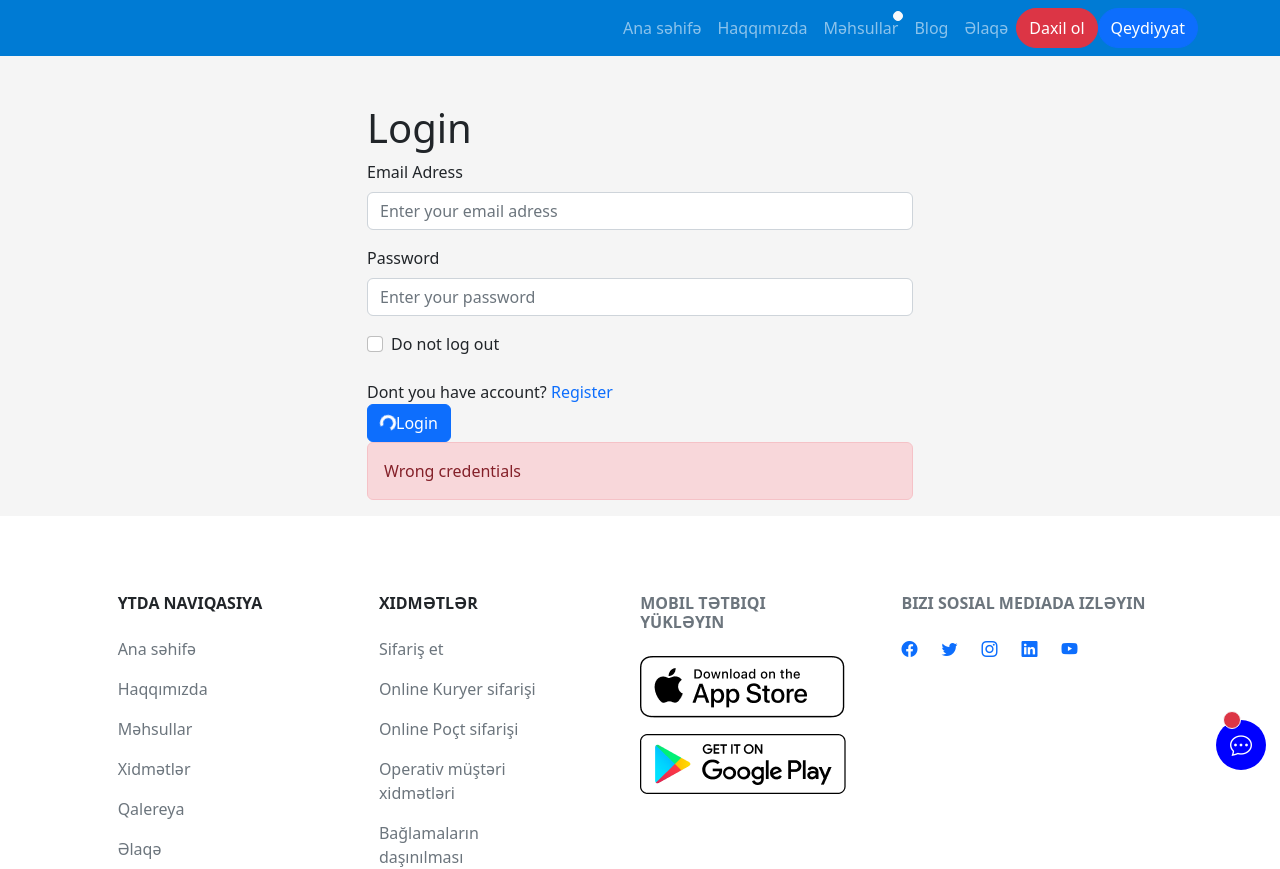
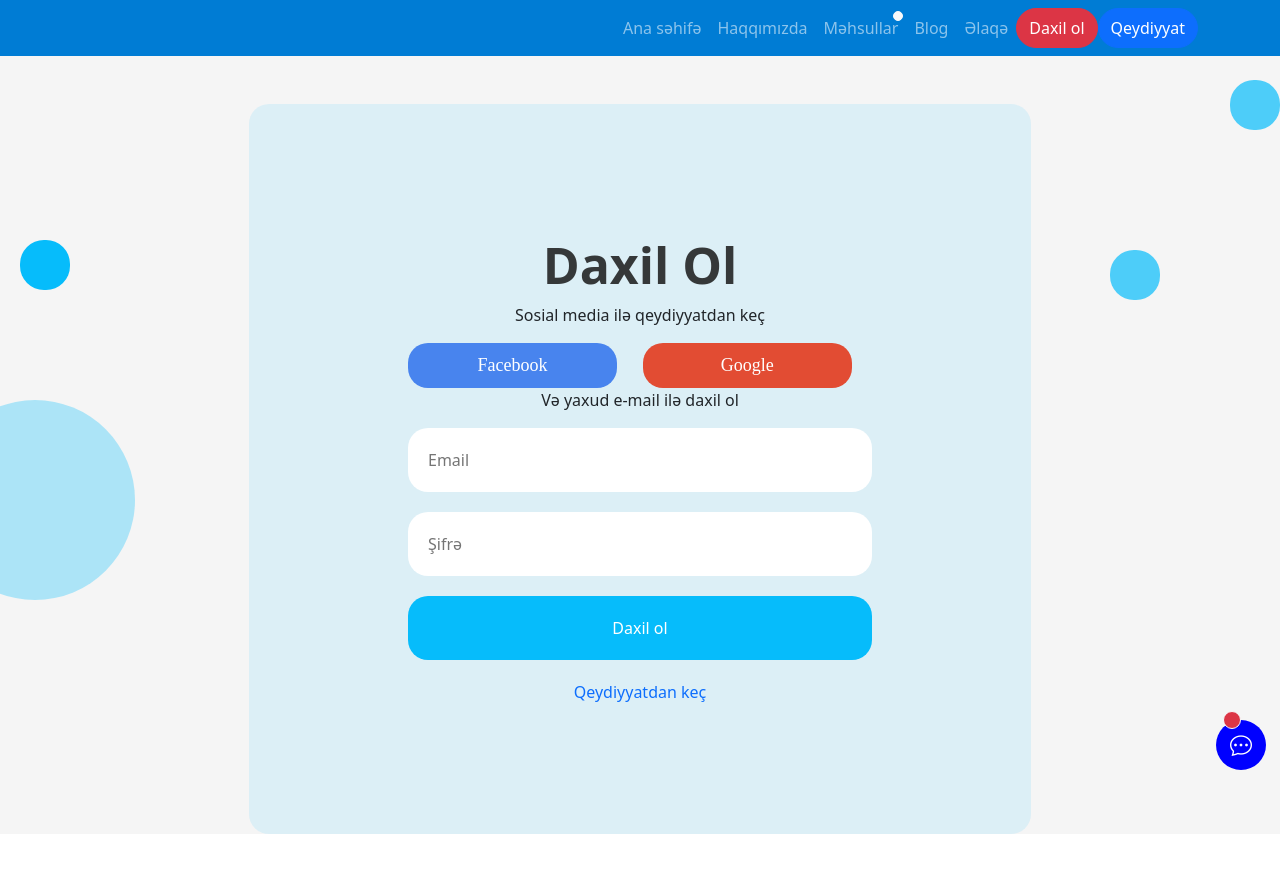
Before and after one commit to ArifBabayev05/ISU, a React (Create React App) app: page /login in a window 1280 px wide. Shown: the top 869 px of the page. Built offline with nearby package versions, Linux system fonts and the light colour scheme.

Commit message:
Register and Login page design finished

```diff
--- a/src/components/FooterComponent.js
+++ b/src/components/FooterComponent.js
@@ -14,7 +14,7 @@ const FooterComponent = () => {
 
             <div className="col-md-2 col-lg-2 col-xl-2 mx-auto mb-4">
               <h6 className="text-uppercase text-dark fw-bold mb-4">
-                ytda naviqasiya
+                Saytda naviqasiya
               </h6>
               <p>
                 <a href="/" className="text-reset">Ana səhifə</a>
@@ -59,7 +59,7 @@ const FooterComponent = () => {
             </div>
 
             <div className="col-md-3 col-lg-2 col-xl-2 mx-auto mb-4">
-              <h6 className="text-uppercase fw-bold mb-4">
+              <h6 className="text-uppercase text-dark fw-bold mb-4">
                 Mobil tətbiqi yükləyin
               </h6>
               <p>
--- a/src/components/Gallery.js
+++ b/src/components/Gallery.js
@@ -13,7 +13,7 @@ const Gallery = () => {
                 </div>
 
                 <Col md={4} xs={12}>
-                    <Card className='galleryCard rounded-0'>
+                    <Card className='galleryCard mb-4 rounded-0'>
                         <Card.Img variant="top" src={img1} />
                         <Card.Body>
                             <Card.Title>Card title</Card.Title>
@@ -35,7 +35,7 @@ const Gallery = () => {
                 </Col>
 
                 <Col md={4} xs={12}>
-                    <Card className='galleryCard rounded-0'>
+                    <Card className='galleryCard mb-4 rounded-0'>
                         <Card.Img variant="top" src={img2} />
                         <Card.Body>
                             <Card.Title>Card title</Card.Title>
@@ -57,7 +57,7 @@ const Gallery = () => {
                 </Col>
 
                 <Col md={4} xs={12}>
-                    <Card className='galleryCard rounded-0'>
+                    <Card className='galleryCard mb-4 rounded-0'>
                         <Card.Img variant="top" src={img3} />
                         <Card.Body>
                             <Card.Title>Card title</Card.Title>
--- a/src/pages/LoginPage.js
+++ b/src/pages/LoginPage.js
@@ -1,85 +1,68 @@
-import { Container, Row, Col, Form, Button, Spinner, Alert } from "react-bootstrap";
+import { Container} from "react-bootstrap";
 import { useState } from "react";
-import { Link } from "react-router-dom";
+import { useNavigate } from "react-router-dom";
+import '../style/login.css'
+
+const LoginPage = () => {
+    const url = ('http://localhost:8000/api/v2/authenticate/token/login/');
+
+    const [loginData, setLoginData] = useState({
+        password: '',
+        email: ''
+    })
+
+    const navigate = useNavigate();
 
 
-const LoginPage = () => {
-    const [validated, setValidated] = useState(false);
+    function Submit(e) { }
 
-
-    const handleSubmit = (event) => {
-        const form = event.currentTarget;
-        if (form.checkValidity() === false) {
-            event.preventDefault();
-            event.stopPropagation();
-        }
-
-        setValidated(true);
-    };
+    function handle(e) {
+        e.preventDefault();
+        const newData = { ...loginData };
+        newData[e.target.id] = e.target.value;
+        setLoginData(newData);
+        console.log(loginData)
+    }
 
     return (
         <Container>
-            <Row className="mt-5 justify-content-md-center">
-                <Col md={6}>
-                    <h1>Login</h1>
-                    <Form noValidate validated={validated} onSubmit={handleSubmit}>
+            <div className="left-circle-decoration"></div>
+
+            <div className="left-circle-half-decoration"></div>
+
+            <div className="right-decor"></div>
+
+            <div className="right-bottom-decor"></div>
+
+            <div
+                className="login mt-5"
+                style={{ marginBottom: 250 + "px !important" }}
+            >
+                <form className="loginContainer" method="post" onSubmit={(e) => { Submit(e) }}>
+                    <h1>Daxil Ol</h1>
+                    <p>Sosial media ilə qeydiyyatdan keç</p>
+                    <div className="btns">
+                        <button type="button">
+                            Facebook
+                        </button>
+                        <button type="button">
+                            Google
+                        </button>
+                    </div>
+                    <p>Və yaxud e-mail ilə daxil ol</p>
+
+                    <div className="inputContainer">
+                        <input type="text" placeholder="Email" value={loginData.email} onChange={(e) => { handle(e) }} id="email" />
+                        <input type="password" placeholder="Şifrə" value={loginData.password} onChange={(e) => { handle(e) }} id="password" />
+                    </div>
+                    <button type="button" className="btnLogin" onClick={() => { navigate('/products', { replace: true }) }} >
+                        Daxil ol
+                    </button>
+                </form>
+                <a href="/signup">Qeydiyyatdan keç</a>
+            </div>
 
 
-
-                        <Form.Group className='mb-3' controlId="formBasicEmail">
-                            <Form.Label>Email Adress</Form.Label>
-                            <Form.Control
-                                required
-                                type="email"
-                                placeholder="Enter your email adress"
-                                name="email"
-                            />
-                        </Form.Group>
-
-                        <Form.Group className='mb-3' controlId="formBasicPassword">
-                            <Form.Label>Password</Form.Label>
-                            <Form.Control
-                                required
-                                type="password"
-                                placeholder="Enter your password"
-                                name="password"
-                            />
-                        </Form.Group>
-
-                        <Form.Group className='mb-3' controlId="formBasicCheckBox">
-
-                            <Form.Check
-                                type="checkbox"
-                                name="doNotLogOut"
-                                label="Do not log out"
-                            />
-                        </Form.Group>
-
-                        <Row className='pt-2'>
-                            <Col>
-                                Dont you have account?
-                                <Link to={"/register"}> Register </Link>
-                            </Col>
-                        </Row>
-
-                        <Button variant='primary' type="submit">
-                            <Spinner
-                                as="span"
-                                animation="border"
-                                size="sm"
-                                role="status"
-                                aria-hidden="true"
-                            />
-                            Login
-                        </Button>
-
-                        <Alert show={true} variant='danger'>
-                            Wrong credentials
-                        </Alert>
-
-                    </Form>
-                </Col>
-            </Row>
         </Container>
     );
 }
--- a/src/pages/RegisterPage.js
+++ b/src/pages/RegisterPage.js
@@ -1,127 +1,127 @@
-import { Container, Row, Col, Form, Button, Spinner, Alert } from "react-bootstrap";
+import { Container} from "react-bootstrap";
 import { useState } from "react";
-import { Link } from "react-router-dom";
+import { useNavigate } from "react-router-dom";
+
+import '../style/signup.css'
 const RegisterPage = () => {
-    const [validated, setValidated] = useState(false);
+    const navigate = useNavigate();
 
-    const onChange = () => {
-        const password = document.querySelector("input[name=password]")
-        const confirmPassword = document.querySelector("input[name=confirmPassword]")
 
-        if (confirmPassword.value === password.value) {
-            confirmPassword.setCustomValidity("")
-        }
-        else {
-            confirmPassword.setCustomValidity("Password do not match!")
-        }
+
+    const url = ("http://127.0.0.1:8000/api/v2/auth/users/");
+
+
+    const [userData, setUserData] = useState({
+        username: "",
+        phone_number: "",
+        first_name: "",
+        last_name: "",
+        password: "",
+        email: ""
+    });
+
+
+    function Submit(e) {
+        e.preventDefault();
+        // axios.post(url, {
+        //     username: userData.username,
+        //     phone_number: userData.phone_number,
+        //     first_name: userData.first_name,
+        //     last_name: userData.last_name,
+        //     password: userData.password,
+        //     email: userData.email
+        // },
+        //     {
+        //         headers: {
+        //             'Content-Type': 'application/json'
+        //         }
+        //     }).then(res => {
+        //         console.log(res.userData);
+        //     })
     }
-    const handleSubmit = (event) => {
-        const form = event.currentTarget;
-        if (form.checkValidity() === false) {
-            event.preventDefault();
-            event.stopPropagation();
-        }
 
-        setValidated(true);
-    };
+
+
+
+    function handle(e) {
+
+        const newData = { ...userData };
+        newData[e.target.id] = e.target.value;
+        setUserData(newData);
+    }
 
     return (
         <Container>
-            <Row className="mt-5 justify-content-md-center">
-                <Col md={6}>
-                    <h1>Register</h1>
-                    <Form noValidate validated={validated} onSubmit={handleSubmit}>
+            <div className="container-register">
+                <div className="left-circle-decoration"></div>
 
-                        <Form.Group className='mb-3' controlId="validationCustom01">
-                            <Form.Label>First name</Form.Label>
-                            <Form.Control
-                                required
-                                type="text"
-                                placeholder="Enter your first name"
-                                name="name"
-                            />
-                            <Form.Control.Feedback type='invalid'>Please enter a name</Form.Control.Feedback>
-                        </Form.Group>
+                <div className="left-circle-half-decoration"></div>
 
-                        <Form.Group className='mb-3' controlId="formBasicLastName">
-                            <Form.Label>Last name</Form.Label>
-                            <Form.Control
-                                required
-                                type="text"
-                                placeholder="Enter your last name"
-                                name="lastName"
+                <div className="right-decor"></div>
 
-                            />
-                            <Form.Control.Feedback type='invalid'>Please enter your last name</Form.Control.Feedback>
-                        </Form.Group>
+                <div className="right-bottom-decor"></div>
 
-                        <Form.Group className='mb-3' controlId="formBasicEmail">
-                            <Form.Label>Email Adress</Form.Label>
-                            <Form.Control
-                                required
-                                type="email"
-                                placeholder="Enter your email adress"
-                                name="email"
-                            />
-                            <Form.Control.Feedback type='invalid'>Please enter a valid email adress</Form.Control.Feedback>
-                        </Form.Group>
+                <section id="register">
+                    <div className="dots">
+                        <img src={require("../images/Dots.png")} alt="dots" />
+                    </div>
+                    <h3>Qeydiyyatdan keç</h3>
+                    <p>Sosial media ilə qeydiyyatdan keç</p>
+                    <div className="btns">
+                        <button>
 
-                        <Form.Group className='mb-3' controlId="formBasicPassword">
-                            <Form.Label>Password</Form.Label>
-                            <Form.Control
-                                required
-                                type="password"
-                                placeholder="Enter your password"
-                                name="password"
-                                minLength={6}
-                                onChange={onChange}
-                            />
-                            <Form.Control.Feedback type='invalid'>Please enter a valid password</Form.Control.Feedback>
-                            <Form.Text className="text-muted">Password should have at least 6 characters</Form.Text>
-                        </Form.Group>
+                            Facebook
+                        </button>
+                        <button>
 
-                        <Form.Group className='mb-3' controlId="formBasicPasswordRepeat">
-                            <Form.Label>Repeat Password</Form.Label>
-                            <Form.Control
-                                required
-                                type="password"
-                                placeholder="Enter repeat password"
-                                name="confirmPassword"
-                                minLength={6}
-                                onChange={onChange}
+                            Google
+                        </button>
+                    </div>
+                    <p>və yaxud</p>
+                    <form action="post" onSubmit={(e) => Submit(e)}>
+                        <div className="forms">
+                            <input onChange={(e) => handle(e)} value={userData.username} type="text" placeholder="İstifadəçi adı" id="username" />
+                        </div>
+                        <div className="forms">
+                            <input onChange={(e) => handle(e)} value={userData.first_name} type="text" placeholder="Ad" id="first_name" />
+                        </div>
+                        <div className="forms">
+                            <input onChange={(e) => handle(e)} value={userData.last_name} type="text" placeholder="Soyad" id="last_name" />
+                        </div>
+                        <div className="forms">
+                            <input onChange={(e) => handle(e)} value={userData.email} type="text" placeholder="Elektron poçt ünvanı" id="email" />
+                        </div>
+                        <div className="forms">
+                            <input onChange={(e) => handle(e)} value={userData.phone_number} type="tel" placeholder="Nömrə" id="phone_number" />
+                        </div>
+                        <div className="forms">
+                            <input onChange={(e) => handle(e)} value={userData.password} type="password" placeholder="Şifrə" id="password" />
+                        </div>
+                        <div className="forms">
+                            <input type="password" placeholder="Şifrəni yenidən daxil edin" id="passwordRepeat" />
+                        </div>
 
-                            />
-                            <Form.Control.Feedback type='invalid'>Both passwords should match!</Form.Control.Feedback>
-                        </Form.Group>
+                        <div className="forms">
+                            <button type="submit" className="submitBtn" onClick={() => { navigate('/login', { replace: true }) }}>
+                                Qeydiyyatı tamamla
+                            </button>
+                        </div>
+                    </form>
+                    <div className="footer-word">
+                        Qeydiyyatdan keçməklə{" "}
+                        <span>
+                            <a href="">Qaydalar</a>
+                        </span>{" "}
+                        və{" "}
+                        <span>
+                            <a href="">Məxfilik şərtləri</a>
+                        </span>
+                        ni qəbul edirəm.
+                    </div>
+                    <a href='/login'>Daxil ol</a>
+                </section>
 
-
-                        <Row className='pt-2'>
-                            <Col>
-                                Do you have an account already?
-                                <Link to={"/login"}> Login </Link>
-                            </Col>
-                        </Row>
-
-                        <Button type="submit">
-                            <Spinner
-                                as="span"
-                                animation="border"
-                                size="sm"
-                                role="status"
-                                aria-hidden="true"
-                            />
-                            Submit</Button>
-
-                        <Alert show={true} variant='danger'>
-                            User with that email already exists!
-                        </Alert>
-
-                        <Alert show={true} variant='info'>
-                            User created
-                        </Alert>
-                    </Form>
-                </Col>
-            </Row>
+            </div>
         </Container>
     );
 };
--- a/src/style/color.css
+++ b/src/style/color.css
@@ -1,3 +1,3 @@
 :root {
-    --blue: #007BD4;
+    --blue: #007cd4;
   }
--- /dev/null
+++ b/src/style/login.css
@@ -0,0 +1,175 @@
+.login {
+    display: flex;
+    flex-direction: column;
+    align-items: center;
+    justify-content: center;
+    margin: auto;
+    max-width: 70%;
+    min-width: 264px;
+    height: 730px;
+    background: rgba(6, 188, 251, 0.1);
+    border-radius: 20px;
+    row-gap: 20px;
+  }
+
+  .loginContainer div,
+  .loginContainer p,
+  .loginContainer h1,
+  .loginContainer button {
+    text-align: center;
+  }
+
+  .loginContainer h1 {
+    font-weight: 700;
+    font-size: 50px;
+    line-height: 60px;
+    color: rgba(24, 24, 24, 0.85);
+  }
+
+  .btns {
+    display: flex;
+    flex-direction: row;
+    gap: 26px;
+    min-width: 40%;
+    max-width: 100%;
+  }
+
+  .btns button {
+    color: #ffffff;
+    font-family: "Poppins";
+    font-weight: 400;
+    font-size: 18px;
+    font-style: normal;
+    line-height: 22px;
+    border-radius: 20px;
+    display: flex;
+    flex-direction: row;
+    justify-content: center;
+    align-items: center;
+    gap: 6px;
+    padding-right: 6px;
+    border: none;
+    transition: 300ms all cubic-bezier(0.165, 0.84, 0.44, 1);
+    width: 45%;
+    height: 45px;
+  }
+
+  .btns button:nth-child(1) {
+    background: #4884ee;
+  }
+
+  .btns button:nth-child(2) {
+    background: #e24c33;
+  }
+
+  .btns button:nth-child(1):hover {
+    background-color: #2670f1;
+  }
+
+  .btns button:nth-child(2):hover {
+    background-color: #fc2600;
+  }
+
+  .inputContainer {
+    display: flex;
+    flex-direction: column;
+  }
+
+  .inputContainer input {
+    width: 464px;
+    height: 64px;
+    background: #ffffff;
+    border: none;
+    border-radius: 20px;
+    margin: 0 auto 20px auto;
+    padding-left: 20px;
+  }
+
+  .btnLogin {
+    width: 464px;
+    height: 64px;
+    background: #06bcfb;
+    border-radius: 20px;
+    border: none;
+    color: white;
+  }
+
+  .left-circle-decoration {
+    position: absolute;
+    width: 50px;
+    height: 50px;
+    background: #06bcfb;
+    border-radius: 24px;
+    top: 240px;
+    left: 20px;
+  }
+
+  .left-circle-half-decoration {
+    background: #06bcfb;
+    opacity: 0.3;
+    border-radius: 100px;
+    position: absolute;
+    width: 200px;
+    height: 200px;
+    top: 400px;
+    left: -65px;
+  }
+
+  .right-decor {
+    position: absolute;
+    width: 50px;
+    height: 50px;
+    right: 0;
+    top: 80px;
+    background: rgba(6, 188, 251, 0.7);
+    border-radius: 24px;
+  }
+
+  .right-bottom-decor {
+    position: absolute;
+    width: 50px;
+    height: 50px;
+    right: 120px;
+    top: 250px;
+    background: rgba(6, 188, 251, 0.7);
+    border-radius: 24px;
+  }
+
+  .dots {
+    position: absolute !important;
+    right: 10% !important;
+    top: 20%;
+  }
+
+  @media only screen and (max-width: 600px) {
+    .dots,
+    .left-circle-decoration,
+    .left-circle-half-decoration,
+    .right-decor,
+    .right-bottom-decor {
+      display: none !important;
+    }
+  }
+
+  @media (max-width: 768px) {
+    .login {
+      width: 350px;
+    }
+
+    .btns {
+      flex-direction: column;
+      align-items: center;
+    }
+
+    .loginContainer h1 {
+      font-size: 30px;
+    }
+
+    .inputContainer input {
+      width: 250px;
+    }
+
+    .btnLogin {
+      width: 250px;
+    }
+  }
--- /dev/null
+++ b/src/style/signup.css
@@ -0,0 +1,213 @@
+.container-register {
+    margin: 100px !important;
+    position: relative;
+  }
+
+  #register {
+    position: relative;
+    min-width: 364px;
+    max-width: 1024px;
+    background: rgba(6, 188, 251, 0.1);
+    border-radius: 20px;
+    display: flex;
+    flex-direction: column;
+    margin: 20px auto 0 auto;
+    gap: 24px;
+    align-items: center;
+    justify-content: center;
+  }
+
+  #register h3 {
+    font-family: "Poppins";
+    font-style: normal;
+    font-weight: 700;
+    font-size: 40px;
+    line-height: 60px;
+    color: rgba(24, 24, 24, 0.85);
+    text-align: center;
+    margin-top: 12px;
+  }
+  #register p {
+    font-family: "Poppins";
+    font-style: normal;
+    font-weight: 400;
+    font-size: 16px;
+    line-height: 22px;
+    color: rgba(24, 24, 24, 0.5);
+  }
+  #register .btns {
+    display: flex;
+    flex-direction: row;
+    gap: 26px;
+    /* border: 1px solid black; */
+    min-width: 60%;
+  }
+
+  #register .btns button:nth-child(1) {
+    transition: 300ms all cubic-bezier(0.165, 0.84, 0.44, 1);
+    width: 55%;
+    height: 45px;
+    background: #4884ee;
+    color: #ffffff;
+    font-family: "Poppins";
+    font-weight: 400;
+    font-size: 18px;
+    font-style: normal;
+    line-height: 22px;
+    border-radius: 20px;
+    display: flex;
+    flex-direction: row;
+    justify-content: center;
+    align-items: center;
+    gap: 6px;
+    padding-right: 6px;
+  }
+
+  #register .btns button:nth-child(2) {
+    transition: 300ms all cubic-bezier(0.165, 0.84, 0.44, 1);
+    width: 45%;
+    height: 45px;
+    background: #e24c33;
+    color: #ffffff;
+    font-family: "Poppins";
+    font-weight: 400;
+    font-size: 18px;
+    font-style: normal;
+    line-height: 22px;
+    border-radius: 20px;
+    display: flex;
+    flex-direction: row;
+    justify-content: center;
+    align-items: center;
+    gap: 6px;
+    padding-right: 6px;
+  }
+
+  #register .btns button:nth-child(1):hover {
+    background-color: #2670f1;
+  }
+
+  #register .btns button:nth-child(2):hover {
+    background-color: #fc2600;
+  }
+
+  #register form {
+    display: flex;
+    flex-direction: column;
+    gap: 12px;
+    width: 70%;
+    /* border: 1px solid black; */
+    align-items: center;
+  }
+  #register form .forms {
+    display: flex;
+    width: 200%;
+    justify-content: center;
+  }
+  #register form .forms input {
+    flex: 0.4;
+    background: #ffffff;
+    border-radius: 20px;
+    outline: none;
+    border: none;
+    padding-left: 12px;
+    padding-top: 6px;
+    padding-bottom: 6px;
+    font-family: "Poppins";
+    font-style: normal;
+    font-weight: 400;
+    font-size: 18px;
+    line-height: 22px;
+    color: rgba(24, 24, 24, 0.4);
+    caret-color: #06bcfb;
+    height: 54px;
+  }
+  #register form .submitBtn {
+    flex: 0.4;
+    background: #06bcfb;
+    border-radius: 20px;
+    color: #ffffff;
+    padding: 10px 10px;
+    border: none;
+    font-family: "Poppins";
+    font-style: normal;
+    font-weight: 400;
+    font-size: 18px;
+    line-height: 22px;
+    transition: 300ms all cubic-bezier(0.165, 0.84, 0.44, 1);
+  }
+
+  #register form .submitBtn:hover {
+    background-color: #067ba2;
+  }
+
+  #register .footer-word {
+    margin-bottom: 12px;
+    font-family: "Poppins";
+    font-style: normal;
+    font-weight: 400;
+    font-size: 14px;
+    line-height: 22px;
+    color: rgba(24, 24, 24, 0.5);
+  }
+
+  .left-circle-decoration {
+    position: absolute;
+    width: 50px;
+    height: 50px;
+    background: #06bcfb;
+    border-radius: 24px;
+    top: 240px;
+    left: 20px;
+  }
+  .left-circle-half-decoration {
+    background: #06bcfb;
+    opacity: 0.3;
+    border-radius: 100px;
+    position: absolute;
+    width: 200px;
+    height: 200px;
+    top: 400px;
+    left: -65px;
+  }
+
+  .right-decor {
+    position: absolute;
+    width: 50px;
+    height: 50px;
+    right: 0;
+    top: 80px;
+    background: rgba(6, 188, 251, 0.7);
+    border-radius: 24px;
+  }
+  .right-bottom-decor {
+    position: absolute;
+    width: 50px;
+    height: 50px;
+    right: 120px;
+    top: 250px;
+    background: rgba(6, 188, 251, 0.7);
+    border-radius: 24px;
+  }
+  .dots {
+    position: absolute !important;
+    right: 10% !important;
+    top: 20%;
+  }
+
+  @media only screen and (max-width: 600px) {
+    .dots,
+    .left-circle-decoration,
+    .left-circle-half-decoration,
+    .right-decor,
+    .right-bottom-decor {
+      display: none !important;
+    }
+  }
+
+  @media (max-width: 768px) {
+    #register .btns {
+      flex-direction: column;
+      align-items: center;
+    }
+  }
```
Also changed, not shown: src/index.css (line endings or trailing spaces), 1 other file (tests, documents, lock files or other folders).
